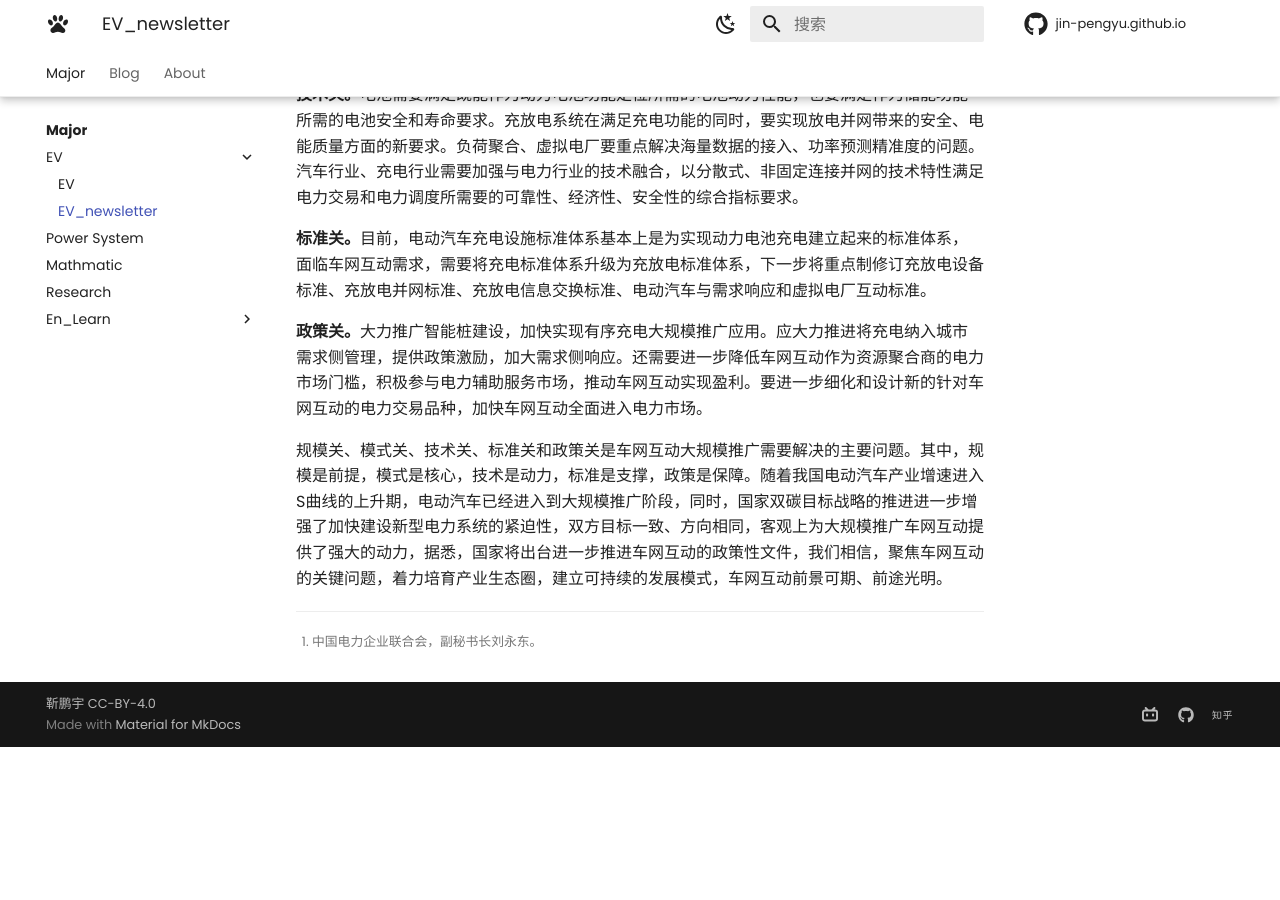
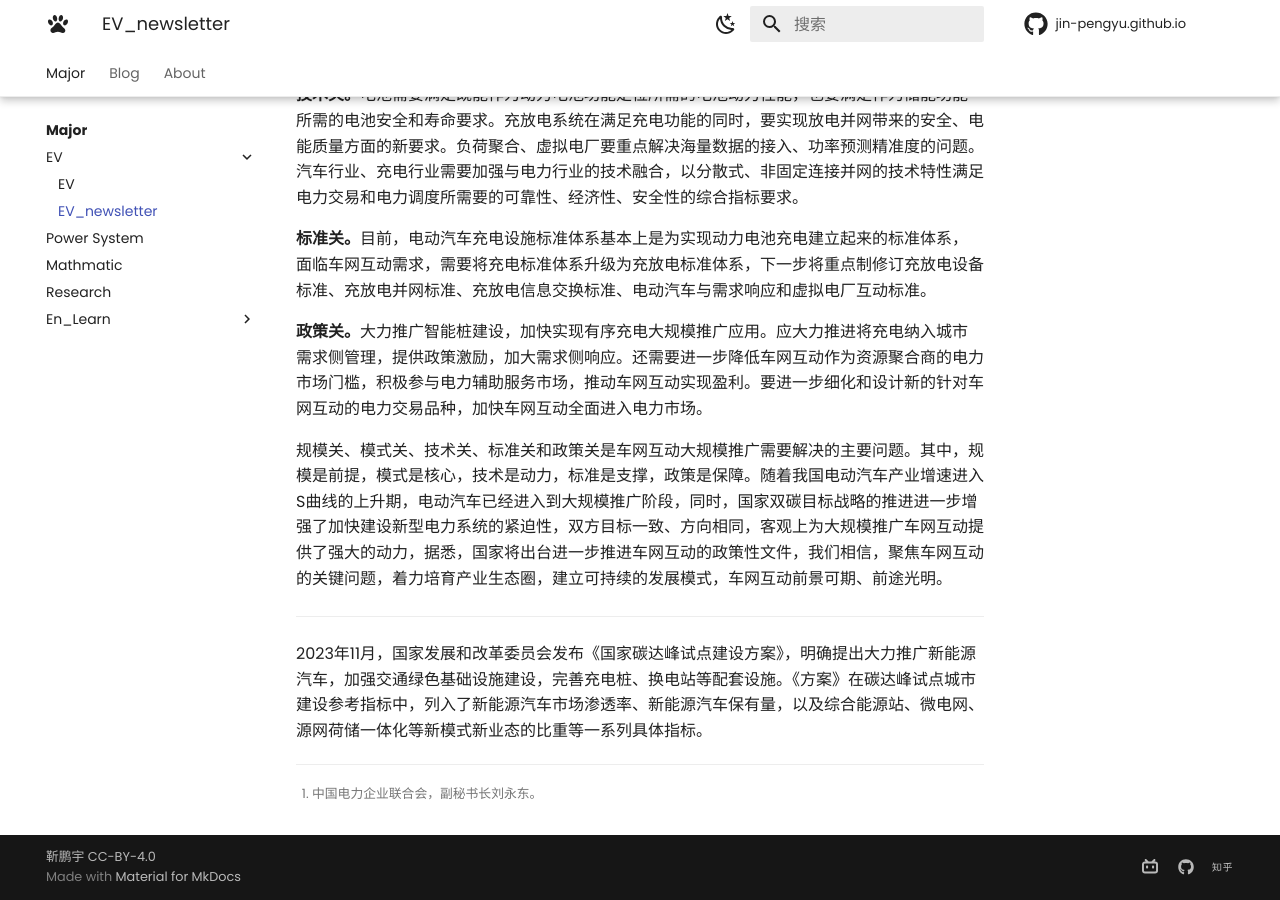
Before and after one commit to Pengyu-Jin/Pengyu-Jin.github.io, an MkDocs documentation site: the page built from docs/major/EV/EV_newsletter.md, in a window 1280 px wide and 900 px high, scrolled down 738 px. Built offline with MkDocs 1.6.1 and Material for MkDocs 9.7.7, drawn with Linux system fonts in a browser that asks for light colours; before the commit the page ends 1485 px from its top, so only the background shows below that.

Commit message:
style change 265

```diff
--- a/docs/major/EV/EV_newsletter.md
+++ b/docs/major/EV/EV_newsletter.md
@@ -18,3 +18,6 @@
 **政策关。**大力推广智能桩建设，加快实现有序充电大规模推广应用。应大力推进将充电纳入城市需求侧管理，提供政策激励，加大需求侧响应。还需要进一步降低车网互动作为资源聚合商的电力市场门槛，积极参与电力辅助服务市场，推动车网互动实现盈利。要进一步细化和设计新的针对车网互动的电力交易品种，加快车网互动全面进入电力市场。
 
 规模关、模式关、技术关、标准关和政策关是车网互动大规模推广需要解决的主要问题。其中，规模是前提，模式是核心，技术是动力，标准是支撑，政策是保障。随着我国电动汽车产业增速进入S曲线的上升期，电动汽车已经进入到大规模推广阶段，同时，国家双碳目标战略的推进进一步增强了加快建设新型电力系统的紧迫性，双方目标一致、方向相同，客观上为大规模推广车网互动提供了强大的动力，据悉，国家将出台进一步推进车网互动的政策性文件，我们相信，聚焦车网互动的关键问题，着力培育产业生态圈，建立可持续的发展模式，车网互动前景可期、前途光明。
+
+---
+2023年11月，国家发展和改革委员会发布《国家碳达峰试点建设方案》，明确提出大力推广新能源汽车，加强交通绿色基础设施建设，完善充电桩、换电站等配套设施。《方案》在碳达峰试点城市建设参考指标中，列入了新能源汽车市场渗透率、新能源汽车保有量，以及综合能源站、微电网、源网荷储一体化等新模式新业态的比重等一系列具体指标。
```
